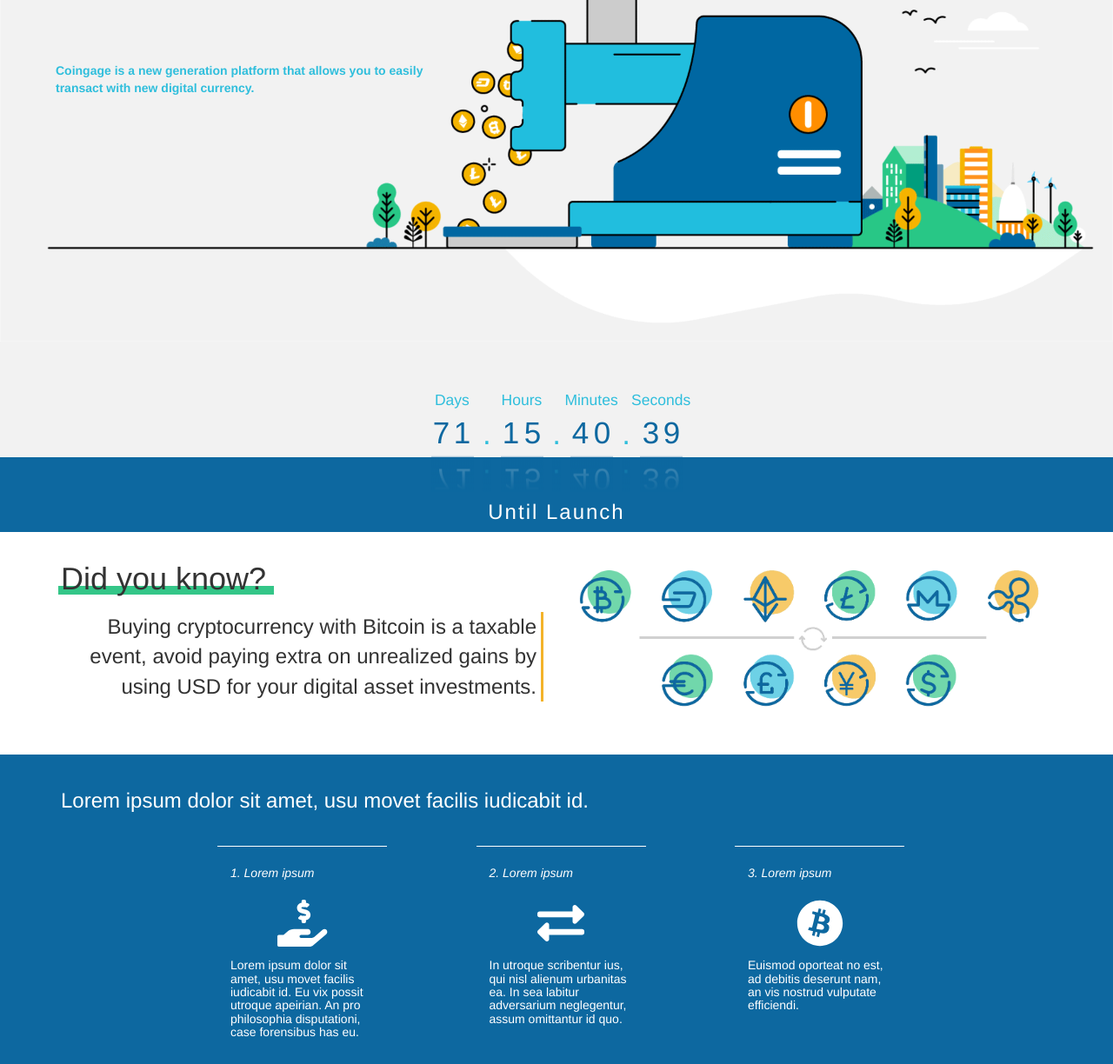
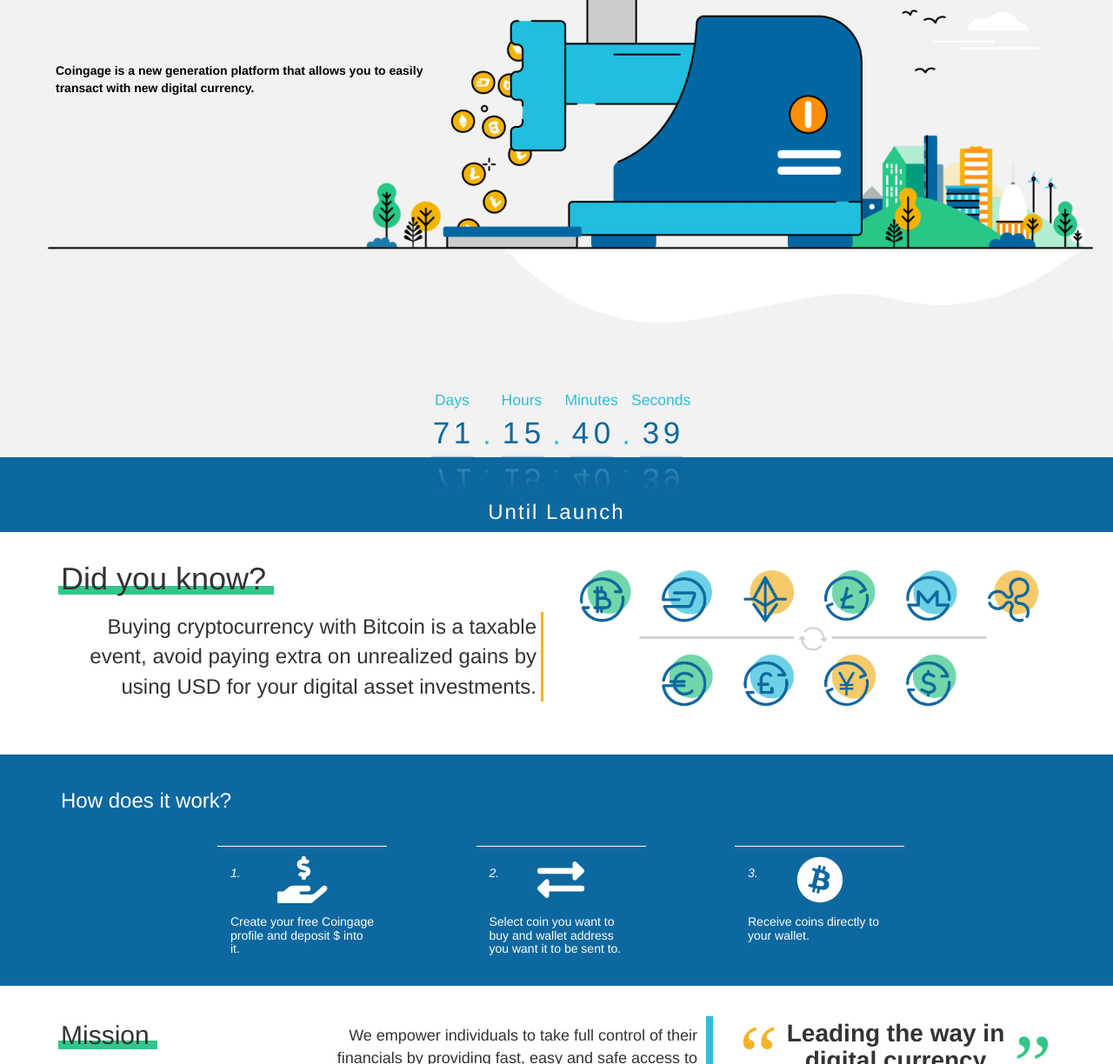
Before and after one commit to CharlieMerrill/coingage, a plain HTML site: page index.html in a window 1280 px wide. Shown: the part 327-1551 px from the top of the page at 87% size. Drawn offline with nearby package versions, Linux system fonts and the light colour scheme; a web font is replaced by a local one.

Commit message:
updates 123 text

```diff
--- a/index.html
+++ b/index.html
@@ -147,24 +147,24 @@
     <div class="container">
       <div class="row">
         <div class="col-xs-12">
-          <h3>Lorem ipsum dolor sit amet, <span style="font-weight: 300;">usu movet facilis iudicabit id.</span></h3>
+          <h3>How does it work?</span></h3>
         </div>
         <br>
         <br>
         <br>
         <br>
         <div class="col-xs-12 col-sm-2 col-sm-offset-2 bottom-text">
-          <br><p><i>1. Lorem ipsum</i></p>
+          <br><p><i>1.</i></p>
           <h1><i class="fas fa-hand-holding-usd"></i></h1>
-          <h5>Lorem ipsum dolor sit amet, usu movet facilis iudicabit id. Eu vix possit utroque apeirian. An pro philosophia disputationi, case forensibus has eu.</h5></div>
+          <h5>Create your free Coingage profile and deposit $ into it.</h5></div>
         <div class="col-xs-12 col-sm-2 col-sm-offset-1 bottom-text">
-          <br><p><i>2. Lorem ipsum</i></p>
+          <br><p><i>2.</i></p>
           <h1><i class="fas fa-exchange-alt"></i></h1>
-          <h5>In utroque scribentur ius, qui nisl alienum urbanitas ea. In sea labitur adversarium neglegentur, assum omittantur id quo. </h5></div>
+          <h5>Select coin you want to buy and wallet address you want it to be sent to.</h5></div>
         <div class="col-xs-12 col-sm-2 col-sm-offset-1 bottom-text">
-          <br><p><i>3. Lorem ipsum</i></p>
+          <br><p><i>3.</i></p>
           <h1><i class="fab fa-bitcoin"></i></h1>
-          <h5>Euismod oporteat no est, ad debitis deserunt nam, an vis nostrud vulputate efficiendi.</h5></div>
+          <h5>Receive coins directly to your wallet.</h5></div>
       </div>
     </div>
   </div>
--- a/stylesheet.css
+++ b/stylesheet.css
@@ -145,7 +145,7 @@ body {
 
 .dynamic-text {
   margin-top: -8%;
-  color: #2fbedc;
+  color: black;
   font-weight: bold;
 }
 
@@ -303,6 +303,7 @@ body {
 .bottom-text h1 {
   text-align: center;
   font-size: 54px;
+  margin-top: -40px;
 }
 
 /* Mission Statement Section */
```
